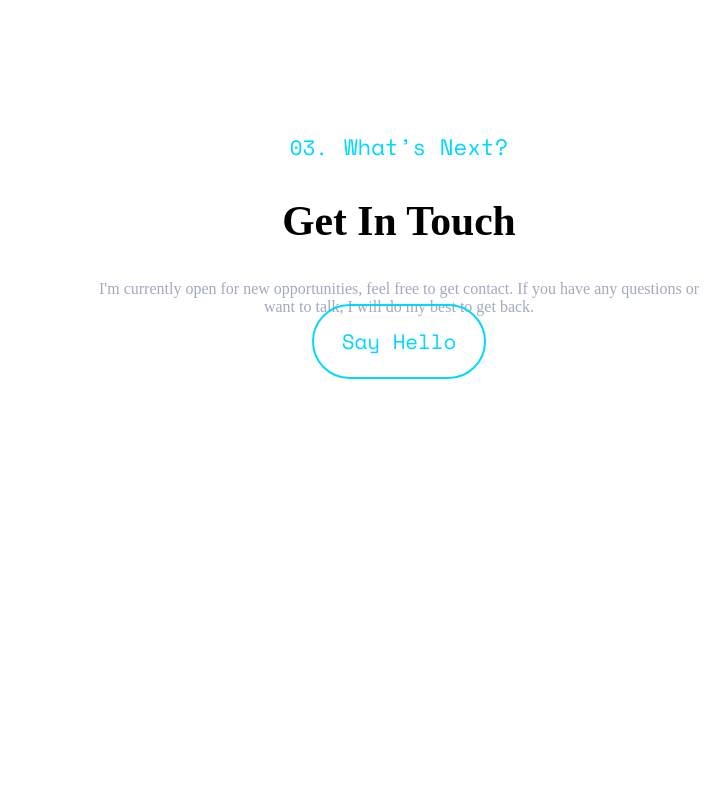
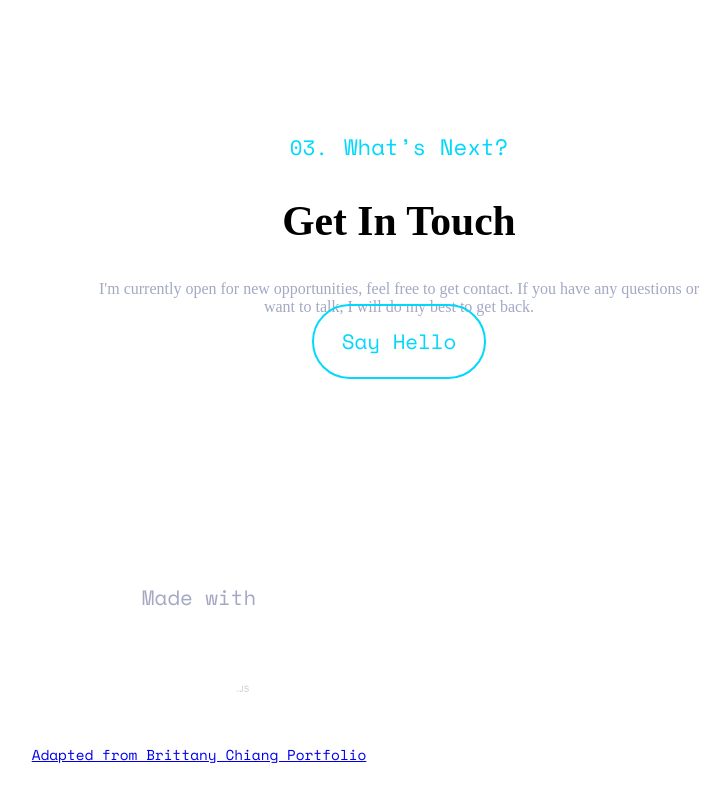
Before and after one commit to codecraftstar/portfoliov2, a Next.js app: page / in a window 1280 px wide. Shown: the part 4434-5234 px from the top of the page, without its empty margins (441-1169 px from the left). Before the commit the page ends 4995 px from the top, so only its background shows below. Built offline with nearby package versions, Linux system fonts and the light colour scheme.

Commit message:
feat: footer added

```diff
--- a/src/layouts/default.js
+++ b/src/layouts/default.js
@@ -6,6 +6,7 @@ import { SkipToContentLink } from './styles';
 import Main from './main';
 import BaseLayout from './base';
 import Navbar from './navbar';
+import Footer from './footer';
 
 const DefaultLayout = ({ children }) => {
   const router = useRouter();
@@ -45,6 +46,7 @@ const DefaultLayout = ({ children }) => {
             <Main id="content" className={isHome ? 'fillHeight' : ''}>
               {children}
             </Main>
+            <Footer />
           </>
         )}
       </>
--- /dev/null
+++ b/src/layouts/footer.js
@@ -0,0 +1,38 @@
+import { Icon } from '@components/Icons';
+import { socialMedia } from '@config';
+import Image from 'next/image';
+import { StyledFooter, StyledSocialLinks, StyledMadeWith, StyledCredit } from './styles';
+
+const Footer = () => {
+  return (
+    <StyledFooter>
+      <StyledSocialLinks>
+        <ul>
+          {socialMedia &&
+            socialMedia.map(({ name, url }) => (
+              <li key={name}>
+                <a href={url} aria-label={name}>
+                  <Icon name={name} />
+                </a>
+              </li>
+            ))}
+        </ul>
+      </StyledSocialLinks>
+
+      <StyledMadeWith>
+        <p>Made with</p>
+        <a rel="noreferrer" target="_blank" href="https://nextjs.org/">
+          <Image src="/nextjs-white-logo.svg" width={100} height={100} />
+        </a>
+      </StyledMadeWith>
+
+      <StyledCredit tabindex="-1">
+        <a href="https://github.com/bchiang7/v4">
+          <div>Adapted from Brittany Chiang Portfolio</div>
+        </a>
+      </StyledCredit>
+    </StyledFooter>
+  );
+};
+
+export default Footer;
--- a/src/layouts/styles.js
+++ b/src/layouts/styles.js
@@ -68,3 +68,77 @@ export const SkipToContentLink = styled.a`
     z-index: 99;
   }
 `;
+
+export const StyledFooter = styled.footer`
+  ${({ theme }) => theme.mixins.flexCenter};
+  flex-direction: column;
+  height: auto;
+  min-height: 70px;
+  padding: 15px;
+  text-align: center;
+`;
+
+export const StyledSocialLinks = styled.div`
+  display: none;
+
+  @media (max-width: ${(props) => props.theme.breakpoints.md}) {
+    display: block;
+    width: 100%;
+    max-width: 270px;
+    margin: 0 auto 10px;
+    color: ${(props) => props.theme.text.accent};
+  }
+
+  ul {
+    ${({ theme }) => theme.mixins.flexBetween};
+    padding: 0;
+    margin: 0;
+    list-style: none;
+
+    a {
+      padding: 10px;
+      svg {
+        fill: ${(props) => props.theme.text.accent};
+        width: 20px;
+        height: 20px;
+      }
+    }
+  }
+`;
+
+export const StyledMadeWith = styled.div`
+  p {
+    color: ${(props) => props.theme.text.accent};
+    font-family: ${(props) => props.theme.fontFamily.fontMono};
+    font-size: ${(props) => props.theme.fontSize.sm};
+    line-height: 1;
+  }
+`;
+
+export const StyledCredit = styled.div`
+  color: ${(props) => props.theme.text.accent};
+  font-family: ${(props) => props.theme.fontFamily.fontMono};
+  font-size: ${(props) => props.theme.fontSize.xxs};
+  line-height: 1;
+
+  a {
+    font-size: ${(props) => props.theme.fontSize.xxs};
+    padding: 10px;
+  }
+
+  .github-stats {
+    margin-top: 10px;
+
+    & > span {
+      display: inline-flex;
+      align-items: center;
+      margin: 0 7px;
+    }
+    svg {
+      display: inline-block;
+      width: auto;
+      height: 15px;
+      margin-right: 5px;
+    }
+  }
+`;
```
Also changed, not shown: public/nextjs-white-logo.svg (added).
